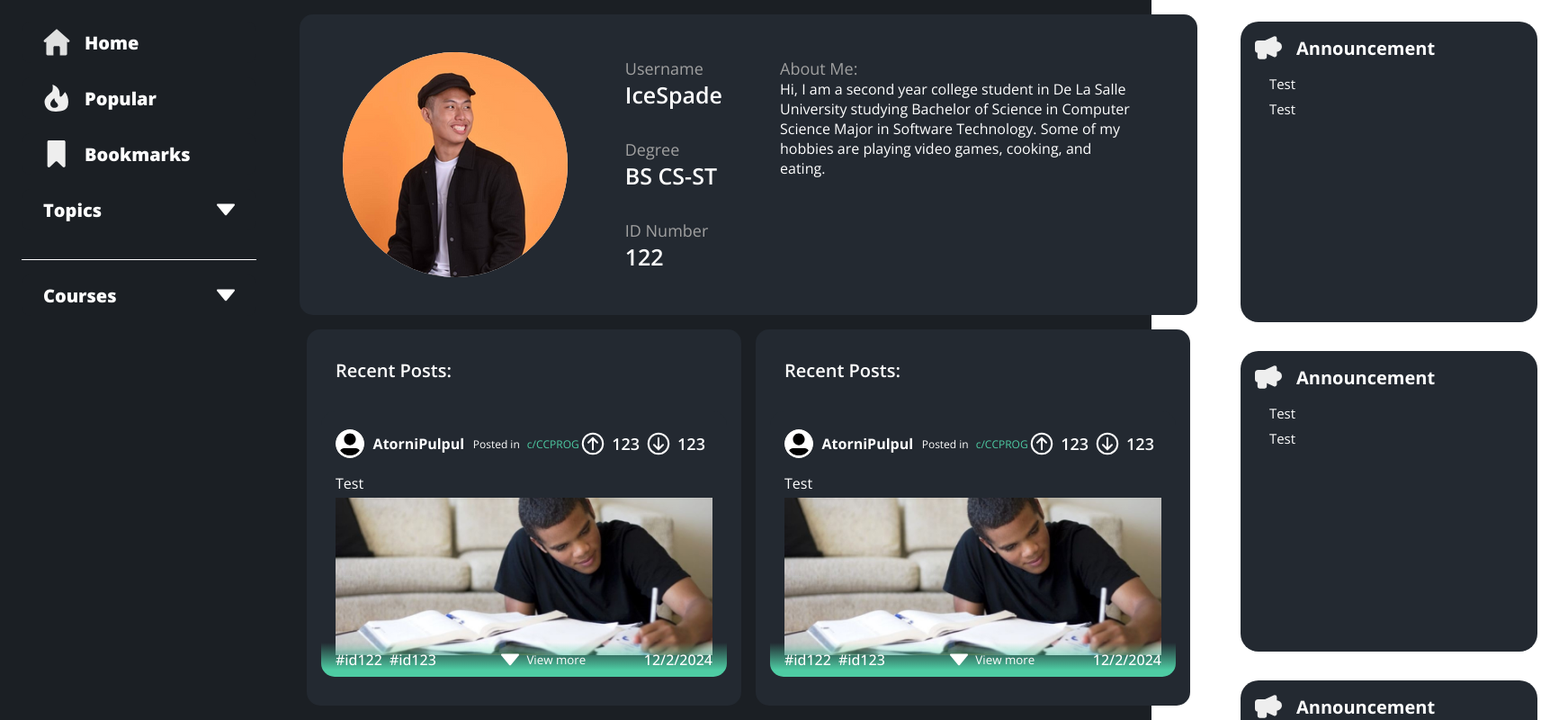
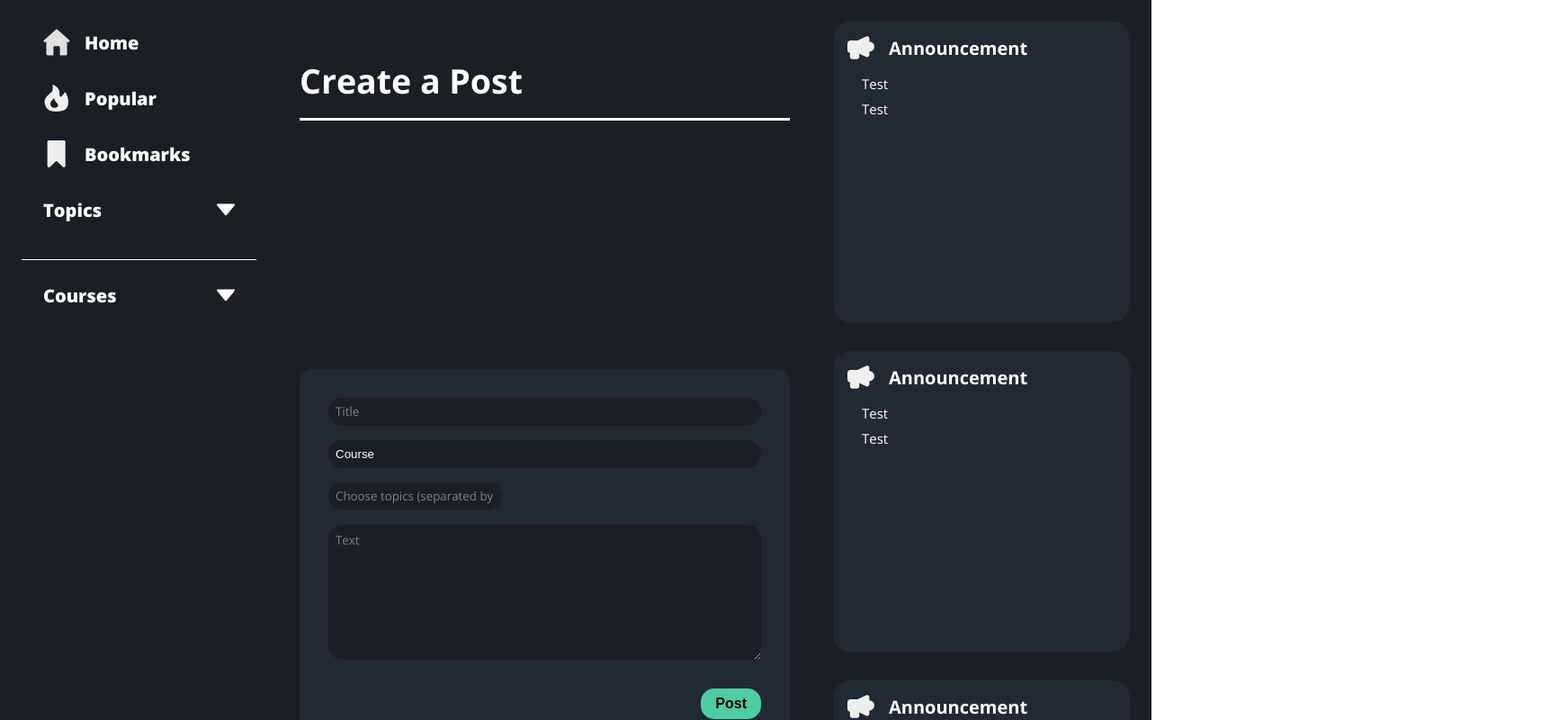
Before and after one commit to PolySpade/Taft-Overflow, a React (Create React App) app in the folder client/: page / in a window 1280 px wide. Shown: the part 60-860 px from the top of the page at 90% size, 1733 px wide, since content can reach past the window. Built offline with nearby package versions, Linux system fonts and the light colour scheme.

Commit message:
create_post and create_postheader pages (unfinished)

```diff
--- /dev/null
+++ b/client/src/components/create_post/Create_post.jsx
@@ -0,0 +1,22 @@
+import React from 'react'
+import './create_post.css';
+
+const Create_post = ({imgUrl, name, action}) => {
+  return (
+  <div className="create-post-container">
+    <div className="form-group">
+      <input type="text" className="title-input" placeholder="Title" />
+      <select className="course-select">
+        <option>Course</option>
+      </select>
+      <div className="topic-input-container">
+        <input type="text" className="topic-input" placeholder="Choose topics (separated by comma)" />
+      </div>
+      <textarea className="text-input" placeholder="Text"></textarea>
+      <button className="post-button">Post</button>
+    </div>
+  </div>
+  )
+}
+
+export default Create_post;
--- /dev/null
+++ b/client/src/components/create_post/create_post.css
@@ -0,0 +1,52 @@
+.create-post-container {
+    background-color: #232931;
+    color: white;
+    border-radius: 15px;
+    padding: 2rem;
+    width: 100%;
+    margin: auto;
+  }
+
+  .form-group {
+    display: flex;
+    flex-direction: column;
+  }
+
+  .title-input,
+  .course-select,
+  .topic-input,
+  .text-input {
+    padding: 0.5rem;
+    margin-bottom: 1rem;
+    background: #1B1F24;
+    color: white;
+    border: none;
+    border-radius: 15px;
+  }
+
+  .course-select {
+    -webkit-appearance: none;
+    -moz-appearance: none;
+    appearance: none; /* This is to style the dropdown to look more modern and flat */
+  }
+
+  .topic-input-container {
+    position: relative;
+  }
+
+  .text-input {
+    height: 150px;
+  }
+
+  .post-button {
+    padding: 0.5rem 1rem;
+    background-color: #4ECCA3;
+    color: black;
+    font-weight: 700;
+    font-size: 1rem;
+    cursor: pointer;
+    border-radius: 15px;
+    border: none;
+    align-self: flex-end;
+    margin-top: 1rem;
+  }
--- /dev/null
+++ b/client/src/components/create_postheader/Create_postheader.jsx
@@ -0,0 +1,13 @@
+import React from 'react'
+import './create_postheader.css';
+
+const Create_postheader = ({imgUrl, name, action}) => {
+  return (
+  <div className="title-container">
+    <h2>Create a Post</h2>
+    <div className="title-underline"></div>
+  </div>
+  )
+}
+
+export default Create_postheader;
--- /dev/null
+++ b/client/src/components/create_postheader/create_postheader.css
@@ -0,0 +1,24 @@
+.title-container {
+  display: flex;
+  flex-direction: column;
+  align-items: left;
+  justify-content: space-evenly;
+  color: white;
+  background-color: var(--background-color);
+  font-family: var(--font-family);
+  font-weight: 700;
+  font-size: 25px;
+  width: 100%;
+  margin-top: 3rem;
+}
+
+.title-container h2 {
+  margin: 0;
+  padding-bottom: 1rem;
+}
+
+.title-underline {
+  height: 3px;
+  background-color: white;
+  width: 100%;
+}
--- a/client/src/components/index.js
+++ b/client/src/components/index.js
@@ -6,3 +6,5 @@ export { default as Navsearchbar} from './nav_searchbar/Navsearchbar';
 export { default as Footerlinks} from './footer_links/Footer_links';
 export { default as Profile_info} from './profile_info/Profile_info';
 export { default as Profile_recents} from './profile_recents/Profile_recents';
+export { default as Create_post} from './create_post/Create_post';
+export { default as Create_postheader} from './create_postheader/Create_postheader';
--- a/client/src/containers/body/Body.jsx
+++ b/client/src/containers/body/Body.jsx
@@ -1,8 +1,8 @@
 import React from 'react'
 import './body.css';
-import {Post, Profile_info, Profile_recents} from '../../components/index';
+import {Post, Profile_info, Profile_recents, Create_post, Create_postheader} from '../../components/index';
 
-
+/* PROFILE PAGE
 const Body = () => {
   return (
     <div className='body__container section__padding'>
@@ -15,5 +15,15 @@ const Body = () => {
 
   )
 }
+*/
+//* CREATE POST PAGE
+const Body = () => {
+  return (
+    <div className='body__container section__padding'>
+      <Create_postheader></Create_postheader>
+      <Create_post></Create_post>
+    </div>
+  )
+}
 
 export default Body
```
